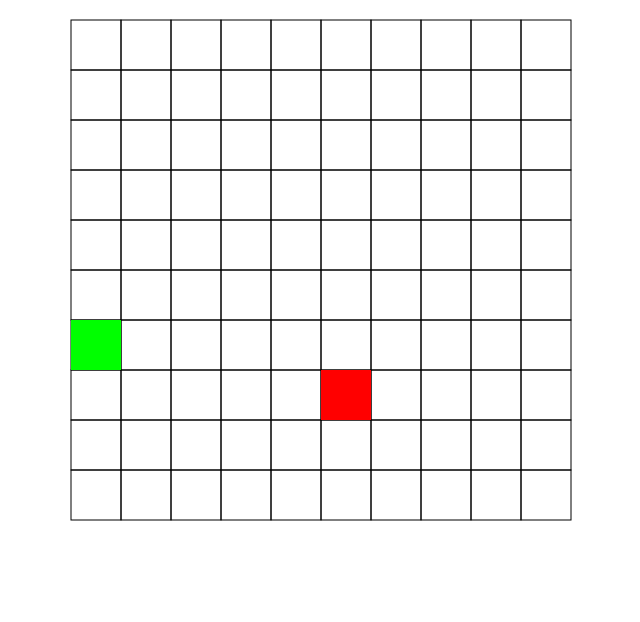
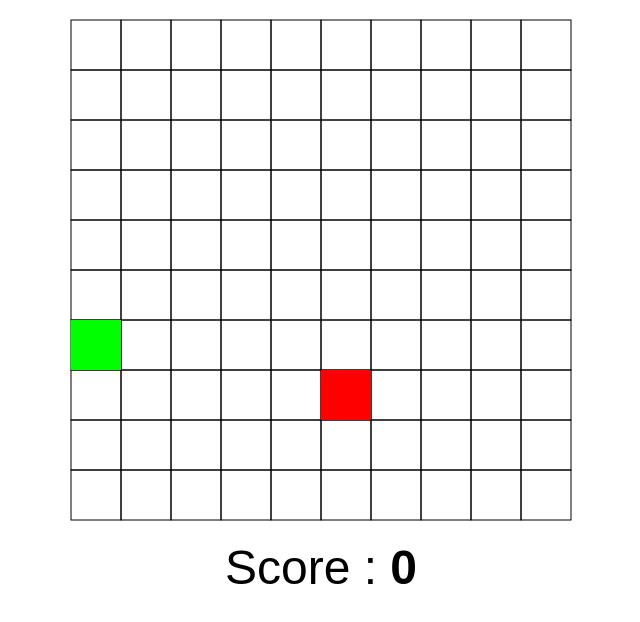
Before and after one commit to PoQuatre/projet-rover-snake, a website built with webpack: page public/index.html in a window 1280 px wide. Shown: the whole page, without its empty margins (319-959 px from the left). Built offline with nearby package versions, Linux system fonts and the light colour scheme.

Commit message:
Added a basic score

```diff
--- a/public/index.html
+++ b/public/index.html
@@ -12,5 +12,6 @@
   </head>
   <body>
     <canvas id="game"></canvas>
+    <p>Score : <span id="score">0</span></p>
   </body>
 </html>
--- a/public/static/css/style.css
+++ b/public/static/css/style.css
@@ -2,6 +2,7 @@
   box-sizing: border-box;
   margin: 0;
   padding: 0;
+  font-family: sans-serif;
 }
 
 body {
@@ -12,3 +13,12 @@ canvas {
   display: block;
   margin-inline: auto;
 }
+
+p {
+  text-align: center;
+  font-size: 3rem;
+}
+
+#score {
+  font-weight: bold;
+}
--- a/src/index.ts
+++ b/src/index.ts
@@ -10,6 +10,7 @@ import {
   tickSpeed,
 } from './variables';
 
+const score = <HTMLSpanElement>document.getElementById('score');
 const canvas = <HTMLCanvasElement>document.getElementById('game');
 const ctx = canvas.getContext('2d');
 
@@ -40,6 +41,8 @@ const gameLoop = setInterval(() => {
 
   rover.tail = rover.tail.slice(0, rover.tailLength);
 
+  score.innerText = rover.tailLength.toString();
+
   requestAnimationFrame(() => draw(ctx, canvas.width, canvas.height));
 }, tickSpeed);
 
```
